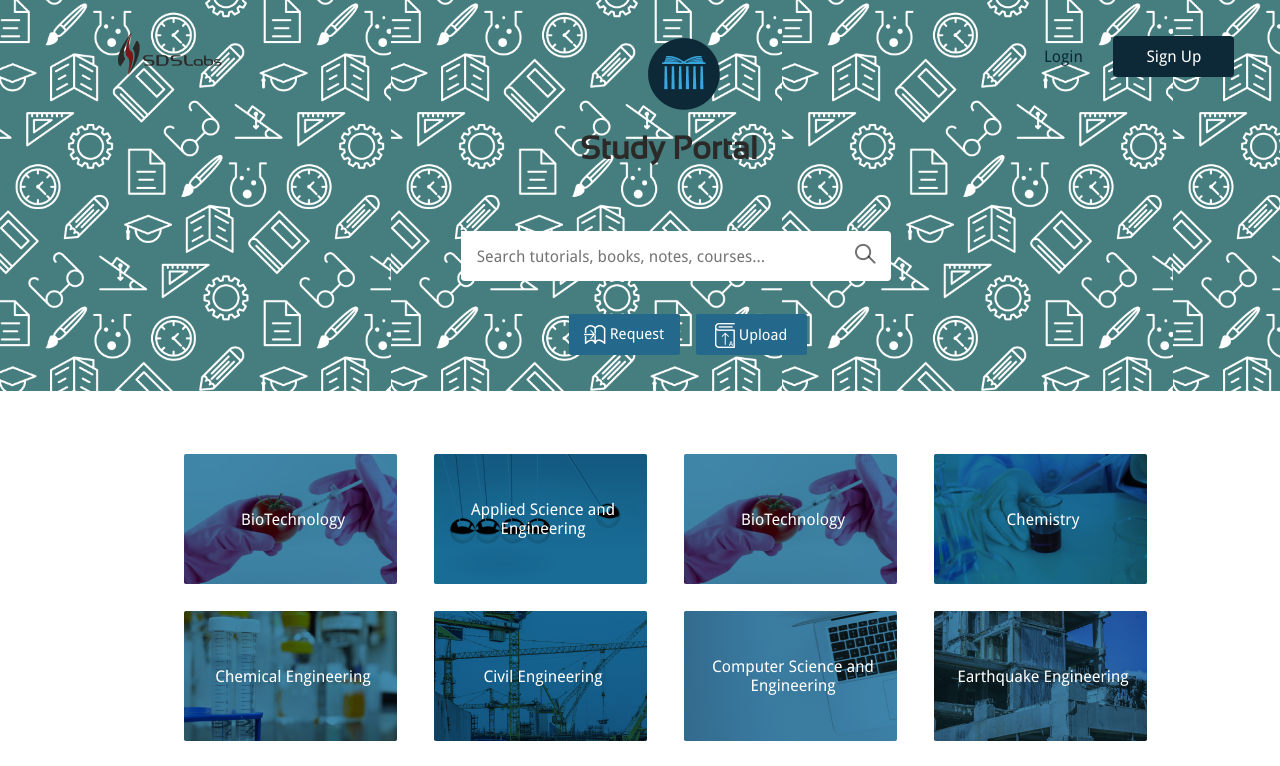
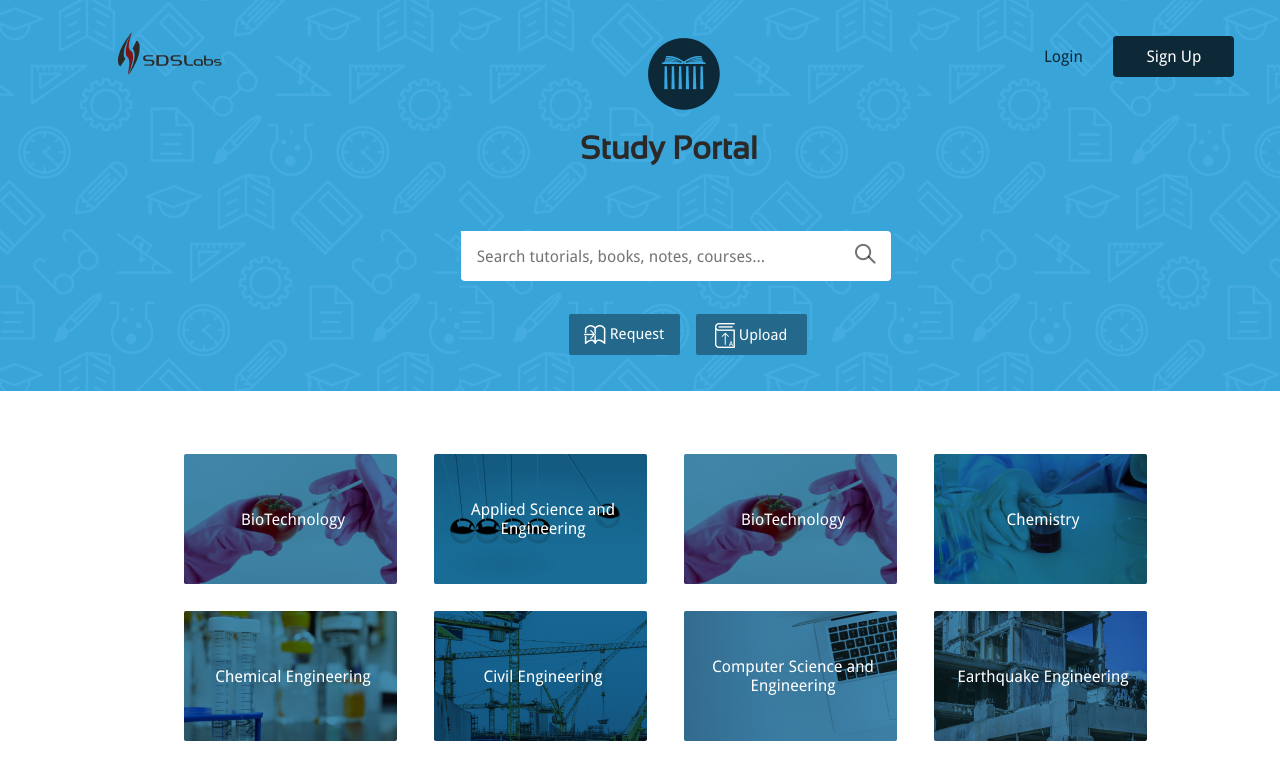
Before and after one commit to sdslabs/studyportal-axion, a React (Create React App) app: page / in a window 1280 px wide. Shown: the top 766 px of the page. Built offline with nearby package versions, Linux system fonts and the light colour scheme.

Commit message:
fixed landing page header background

```diff
--- a/src/styles/partials/_landingHeader.scss
+++ b/src/styles/partials/_landingHeader.scss
@@ -1,5 +1,6 @@
 .landingheader {
-    background: url(../assets/landing_header.jpeg);
+    background: url(../assets/landing_header.svg);
+    background-color: #38A7DE;
     background-size: contain;
     height: 24.4375rem;
     width: 100%;
```
Also changed, not shown: src/assets/landing_header.jpeg (deleted), src/assets/landing_header.svg (added).
